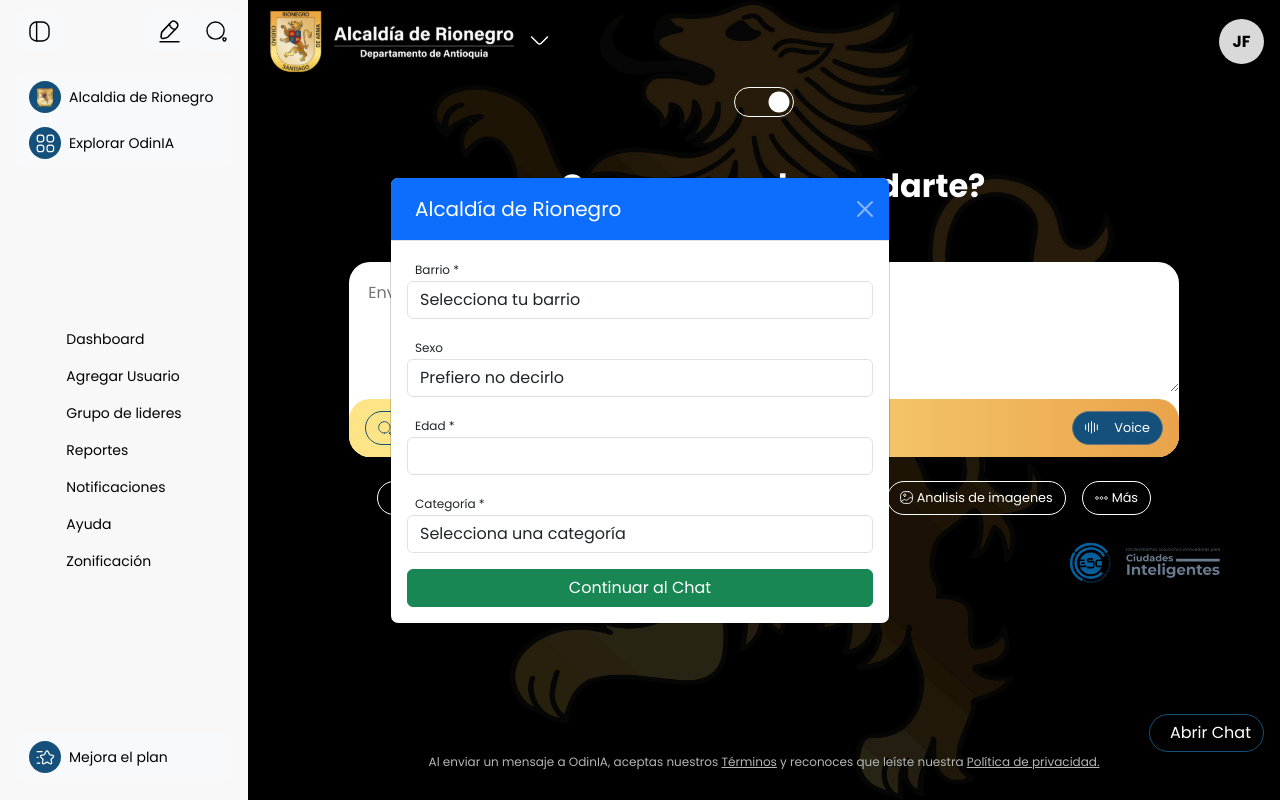
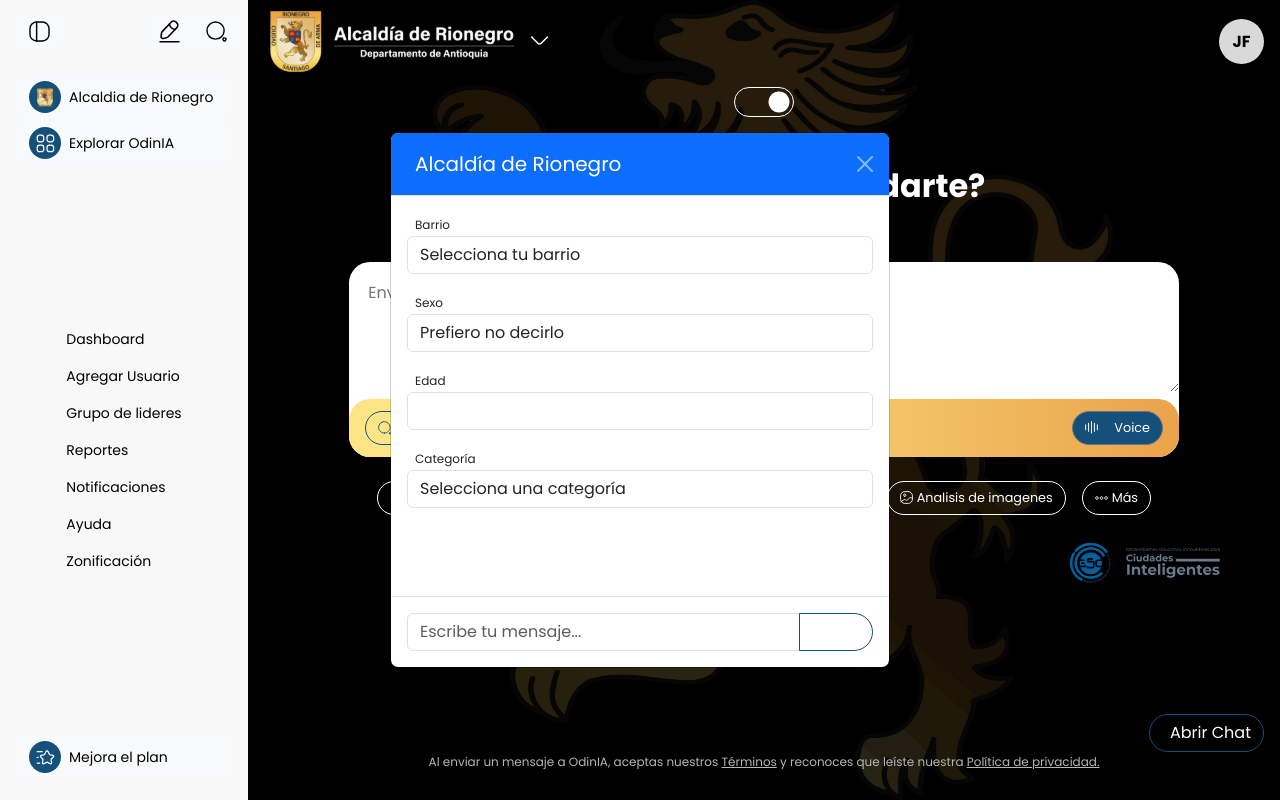
Before and after one commit to jhosephvillalba/smart-cities, a React (Vite) app: page / in a window 1280 px wide. Both pictures are taken after a click on the button "Abrir Chat". Built offline with nearby package versions, Linux system fonts and the light colour scheme.

Commit message:
formulario en la caja del chat del alcalde datos demograficos opcionales

```diff
--- a/src/components/BoxMessage/index.jsx
+++ b/src/components/BoxMessage/index.jsx
@@ -172,6 +172,210 @@
 
 // export default BoxMessage;
 
+// const barrios = [
+//   { "id": 1, "barrio": "Belchite" },
+//   { "id": 2, "barrio": "Centro" },
+//   { "id": 3, "barrio": "Alto del Medio" },
+//   { "id": 4, "barrio": "Hospital" },
+//   { "id": 5, "barrio": "Fontibón" },
+//   { "id": 6, "barrio": "El Faro" },
+//   { "id": 7, "barrio": "San Antonio" },
+//   { "id": 8, "barrio": "Gualanday" },
+//   { "id": 9, "barrio": "La María" },
+//   { "id": 10, "barrio": "Cuatro Esquinas" },
+//   { "id": 11, "barrio": "Santa Ana" },
+//   { "id": 12, "barrio": "San Joaquín" },
+//   { "id": 13, "barrio": "El Porvenir" },
+//   { "id": 14, "barrio": "Barro Blanco" },
+//   { "id": 15, "barrio": "El Carretero" }
+// ]
+
+// const categorias = [
+//   { "id": 1, "categoria": "Seguridad y Convivencia Ciudadana" },
+//   { "id": 2, "categoria": "Movilidad y Transporte" },
+//   { "id": 3, "categoria": "Infraestructura y Obras Públicas" },
+//   { "id": 4, "categoria": "Salud y Bienestar" },
+//   { "id": 5, "categoria": "Educación y Cultura" },
+//   { "id": 6, "categoria": "Servicios Públicos y Saneamiento" },
+//   { "id": 7, "categoria": "Medio Ambiente y Espacios Públicos" },
+//   { "id": 8, "categoria": "Transparencia y Corrupción" },
+//   { "id": 9, "categoria": "Atención a la Comunidad y Participación Ciudadana" },
+//   { "id": 10, "categoria": "Emergencias y Desastres Naturales" }
+// ]
+
+
+
+
+// import React, { useState, useEffect, useRef } from 'react';
+
+// const BoxMessage = ({
+//   show: externalShow,
+//   onClose,
+//   onMessageSent,
+//   buttonText = "Abrir Chat",
+//   buttonColor = "primary",
+//   buttonIcon = "bi-chat-dots",
+//   headerTitle = "Alcaldía de Rionegro",
+//   autoResponse = "Tu mensaje ha sido enviado al Alcalde de Rionegro. ¡Gracias por tu comunicación!",
+//   inputPlaceholder = "Escribe tu mensaje...",
+//   primaryColor = "#0d6efd",
+//   buttonPosition = "bottom-right"
+// }) => {
+//   const [internalShow, setInternalShow] = useState(false);
+//   const [showForm, setShowForm] = useState(true);
+//   const [formData, setFormData] = useState({ barrio: '', sexo: '', edad: '', categoria: '' });
+//   const [messages, setMessages] = useState([]);
+//   const [messageInput, setMessageInput] = useState('');
+//   const messagesEndRef = useRef(null);
+//   const isControlled = externalShow !== undefined;
+//   const show = isControlled ? externalShow : internalShow;
+
+//   const positions = {
+//     'bottom-right': 'bottom-0 end-0',
+//     'bottom-left': 'bottom-0 start-0',
+//     'top-right': 'top-0 end-0',
+//     'top-left': 'top-0 start-0'
+//   };
+
+//   useEffect(() => {
+//     messagesEndRef.current?.scrollIntoView({ behavior: "smooth" });
+//   }, [messages]);
+
+//   const handleSendMessage = (e) => {
+//     e.preventDefault();
+//     if (!messageInput.trim()) return;
+
+//     const userMessage = { text: messageInput, isUser: true, timestamp: new Date().toLocaleTimeString() };
+//     setMessages(prev => [...prev, userMessage]);
+//     setMessageInput('');
+
+//     if (onMessageSent) onMessageSent(messageInput);
+
+//     setTimeout(() => {
+//       const botResponse = { text: autoResponse, isUser: false, timestamp: new Date().toLocaleTimeString() };
+//       setMessages(prev => [...prev, botResponse]);
+//     }, 1000);
+//   };
+
+//   const handleToggleChat = () => {
+//     if (isControlled) {
+//       onClose(!show);
+//     } else {
+//       setInternalShow(!show);
+//     }
+//   };
+
+//   const handleClose = () => {
+//     if (isControlled) {
+//       onClose(false);
+//     } else {
+//       setInternalShow(false);
+//     }
+//   };
+
+//   const handleFormSubmit = (e) => {
+//     e.preventDefault();
+//     if (!formData.barrio || !formData.edad || !formData.categoria) {
+//       alert("Por favor completa los campos obligatorios.");
+//       return;
+//     }
+//     setShowForm(false);
+//   };
+
+//   return (
+//     <div className={`position-fixed ${positions[buttonPosition]} mb-5 me-3`}>
+//       <button className={`btn btn-${buttonColor} rounded-pill shadow-lg`} onClick={handleToggleChat}>
+//         <i className={`bi ${buttonIcon} me-2`}></i>
+//         {buttonText}
+//       </button>
+
+//       {show && (
+//         <div className="modal fade show d-block" tabIndex="-1" role="dialog">
+//           <div className="modal-dialog modal-dialog-centered">
+//             <div className="modal-content">
+//               <div className="modal-header text-white" style={{ backgroundColor: primaryColor }}>
+//                 <h5 className="modal-title">
+//                   <i className="bi bi-building me-2"></i>
+//                   {headerTitle}
+//                 </h5>
+//                 <button type="button" className="btn-close btn-close-white" onClick={handleClose} aria-label="Cerrar"></button>
+//               </div>
+
+//               {showForm ? (
+//                 <div className="modal-body">
+//                   <form onSubmit={handleFormSubmit}>
+//                     <div className="mb-3">
+//                       <label className="form-label">Barrio *</label>
+//                       <select className="form-control" value={formData.barrio} onChange={(e) => setFormData({ ...formData, barrio: e.target.value })}>
+//                         <option value="">Selecciona tu barrio</option>
+//                         {
+//                           barrios.map(({id, barrio})=> (<option key={id} value={barrio}>{barrio}</option>))
+//                         }
+//                       </select>
+//                     </div>
+//                     <div className="mb-3">
+//                       <label className="form-label">Sexo</label>
+//                       <select className="form-control" value={formData.sexo} onChange={(e) => setFormData({ ...formData, sexo: e.target.value })}>
+//                         <option value="">Prefiero no decirlo</option>
+//                         <option value="Masculino">Masculino</option>
+//                         <option value="Femenino">Femenino</option>
+//                       </select>
+//                     </div>
+//                     <div className="mb-3">
+//                       <label className="form-label">Edad *</label>
+//                       <input type="number" className="form-control" value={formData.edad} onChange={(e) => setFormData({ ...formData, edad: e.target.value })} />
+//                     </div>
+//                     <div className="mb-3">
+//                       <label className="form-label">Categoría *</label>
+//                       <select className="form-control" value={formData.categoria} onChange={(e) => setFormData({ ...formData, categoria: e.target.value })}>
+//                         <option value="">Selecciona una categoría</option>
+//                         {
+//                           categorias.map(({id, categoria})=> (<option key={id} value={categoria}>{categoria}</option>))
+//                         }
+//                       </select>
+//                     </div>
+//                     <button type="submit" className="btn btn-success w-100">Continuar al Chat</button>
+//                   </form>
+//                 </div>
+//               ) : (
+//                 <>
+//                   <div className="modal-body" style={{ height: '400px' }}>
+//                     <div className="chat-container overflow-auto h-100">
+//                       {messages.map((msg, index) => (
+//                         <div key={index} className={`d-flex ${msg.isUser ? 'justify-content-end' : 'justify-content-start'} mb-3`}>
+//                           <div className={`p-3 rounded-4 ${msg.isUser ? 'text-white' : 'bg-light'}`} style={{ maxWidth: '80%', backgroundColor: msg.isUser ? primaryColor : undefined }}>
+//                             <div className="message-text">{msg.text}</div>
+//                             <div className={`text-small ${msg.isUser ? 'text-white-50' : 'text-muted'} mt-1`}>{msg.timestamp}</div>
+//                           </div>
+//                         </div>
+//                       ))}
+//                       <div ref={messagesEndRef} />
+//                     </div>
+//                   </div>
+//                   <div className="modal-footer">
+//                     <form onSubmit={handleSendMessage} className="w-100">
+//                       <div className="input-group">
+//                         <input type="text" className="form-control" placeholder={inputPlaceholder} value={messageInput} onChange={(e) => setMessageInput(e.target.value)} />
+//                         <button type="submit" className="btn" style={{ backgroundColor: primaryColor, color: 'white' }} disabled={!messageInput.trim()}>
+//                           <i className="bi bi-send"></i>
+//                         </button>
+//                       </div>
+//                     </form>
+//                   </div>
+//                 </>
+//               )}
+//             </div>
+//           </div>
+//         </div>
+//       )}
+//     </div>
+//   );
+// };
+
+// export default BoxMessage;
+
+import React, { useState, useEffect, useRef } from 'react';
+
 const barrios = [
   { "id": 1, "barrio": "Belchite" },
   { "id": 2, "barrio": "Centro" },
@@ -182,13 +386,8 @@
   { "id": 7, "barrio": "San Antonio" },
   { "id": 8, "barrio": "Gualanday" },
   { "id": 9, "barrio": "La María" },
-  { "id": 10, "barrio": "Cuatro Esquinas" },
-  { "id": 11, "barrio": "Santa Ana" },
-  { "id": 12, "barrio": "San Joaquín" },
-  { "id": 13, "barrio": "El Porvenir" },
-  { "id": 14, "barrio": "Barro Blanco" },
-  { "id": 15, "barrio": "El Carretero" }
-]
+  { "id": 10, "barrio": "Cuatro Esquinas" }
+];
 
 const categorias = [
   { "id": 1, "categoria": "Seguridad y Convivencia Ciudadana" },
@@ -196,20 +395,11 @@
   { "id": 3, "categoria": "Infraestructura y Obras Públicas" },
   { "id": 4, "categoria": "Salud y Bienestar" },
   { "id": 5, "categoria": "Educación y Cultura" },
-  { "id": 6, "categoria": "Servicios Públicos y Saneamiento" },
-  { "id": 7, "categoria": "Medio Ambiente y Espacios Públicos" },
-  { "id": 8, "categoria": "Transparencia y Corrupción" },
-  { "id": 9, "categoria": "Atención a la Comunidad y Participación Ciudadana" },
-  { "id": 10, "categoria": "Emergencias y Desastres Naturales" }
-]
-
-
-
-
-import React, { useState, useEffect, useRef } from 'react';
+  { "id": 6, "categoria": "Servicios Públicos y Saneamiento" }
+];
 
 const BoxMessage = ({
-  show: externalShow,
+  show,
   onClose,
   onMessageSent,
   buttonText = "Abrir Chat",
@@ -221,14 +411,10 @@
   primaryColor = "#0d6efd",
   buttonPosition = "bottom-right"
 }) => {
-  const [internalShow, setInternalShow] = useState(false);
-  const [showForm, setShowForm] = useState(true);
   const [formData, setFormData] = useState({ barrio: '', sexo: '', edad: '', categoria: '' });
   const [messages, setMessages] = useState([]);
   const [messageInput, setMessageInput] = useState('');
   const messagesEndRef = useRef(null);
-  const isControlled = externalShow !== undefined;
-  const show = isControlled ? externalShow : internalShow;
 
   const positions = {
     'bottom-right': 'bottom-0 end-0',
@@ -257,34 +443,9 @@
     }, 1000);
   };
 
-  const handleToggleChat = () => {
-    if (isControlled) {
-      onClose(!show);
-    } else {
-      setInternalShow(!show);
-    }
-  };
-
-  const handleClose = () => {
-    if (isControlled) {
-      onClose(false);
-    } else {
-      setInternalShow(false);
-    }
-  };
-
-  const handleFormSubmit = (e) => {
-    e.preventDefault();
-    if (!formData.barrio || !formData.edad || !formData.categoria) {
-      alert("Por favor completa los campos obligatorios.");
-      return;
-    }
-    setShowForm(false);
-  };
-
   return (
     <div className={`position-fixed ${positions[buttonPosition]} mb-5 me-3`}>
-      <button className={`btn btn-${buttonColor} rounded-pill shadow-lg`} onClick={handleToggleChat}>
+      <button className={`btn btn-${buttonColor} rounded-pill shadow-lg`} onClick={onClose}>
         <i className={`bi ${buttonIcon} me-2`}></i>
         {buttonText}
       </button>
@@ -298,19 +459,17 @@
                   <i className="bi bi-building me-2"></i>
                   {headerTitle}
                 </h5>
-                <button type="button" className="btn-close btn-close-white" onClick={handleClose} aria-label="Cerrar"></button>
+                <button type="button" className="btn-close btn-close-white" onClick={onClose} aria-label="Cerrar"></button>
               </div>
 
-              {showForm ? (
-                <div className="modal-body">
-                  <form onSubmit={handleFormSubmit}>
+              <div className="modal-body" style={{ height: '400px', overflowY: 'auto' }}>
+                {/* Formulario */}
+                <form>
                   <div className="mb-3">
-                      <label className="form-label">Barrio *</label>
+                    <label className="form-label">Barrio</label>
                     <select className="form-control" value={formData.barrio} onChange={(e) => setFormData({ ...formData, barrio: e.target.value })}>
                       <option value="">Selecciona tu barrio</option>
-                        {
-                          barrios.map(({id, barrio})=> (<option key={id} value={barrio}>{barrio}</option>))
-                        }
+                      {barrios.map(({ id, barrio }) => (<option key={id} value={barrio}>{barrio}</option>))}
                     </select>
                   </div>
                   <div className="mb-3">
@@ -322,48 +481,39 @@
                     </select>
                   </div>
                   <div className="mb-3">
-                      <label className="form-label">Edad *</label>
+                    <label className="form-label">Edad</label>
                     <input type="number" className="form-control" value={formData.edad} onChange={(e) => setFormData({ ...formData, edad: e.target.value })} />
                   </div>
                   <div className="mb-3">
-                      <label className="form-label">Categoría *</label>
+                    <label className="form-label">Categoría</label>
                     <select className="form-control" value={formData.categoria} onChange={(e) => setFormData({ ...formData, categoria: e.target.value })}>
                       <option value="">Selecciona una categoría</option>
-                        {
-                          categorias.map(({id, categoria})=> (<option key={id} value={categoria}>{categoria}</option>))
-                        }
+                      {categorias.map(({ id, categoria }) => (<option key={id} value={categoria}>{categoria}</option>))}
                     </select>
                   </div>
-                    <button type="submit" className="btn btn-success w-100">Continuar al Chat</button>
                 </form>
-                </div>
-              ) : (
-                <>
-                  <div className="modal-body" style={{ height: '400px' }}>
-                    <div className="chat-container overflow-auto h-100">
+
+                {/* Chat */}
+                <div className="chat-container mt-3">
                   {messages.map((msg, index) => (
                     <div key={index} className={`d-flex ${msg.isUser ? 'justify-content-end' : 'justify-content-start'} mb-3`}>
                       <div className={`p-3 rounded-4 ${msg.isUser ? 'text-white' : 'bg-light'}`} style={{ maxWidth: '80%', backgroundColor: msg.isUser ? primaryColor : undefined }}>
                         <div className="message-text">{msg.text}</div>
-                            <div className={`text-small ${msg.isUser ? 'text-white-50' : 'text-muted'} mt-1`}>{msg.timestamp}</div>
                       </div>
                     </div>
                   ))}
                   <div ref={messagesEndRef} />
                 </div>
               </div>
+
               <div className="modal-footer">
                 <form onSubmit={handleSendMessage} className="w-100">
                   <div className="input-group">
                     <input type="text" className="form-control" placeholder={inputPlaceholder} value={messageInput} onChange={(e) => setMessageInput(e.target.value)} />
-                        <button type="submit" className="btn" style={{ backgroundColor: primaryColor, color: 'white' }} disabled={!messageInput.trim()}>
-                          <i className="bi bi-send"></i>
-                        </button>
+                    <button type="submit" className="btn btn-primary">Enviar</button>
                   </div>
                 </form>
               </div>
-                </>
-              )}
             </div>
           </div>
         </div>
```
Lines whose indentation alone changed are shown as unchanged.
